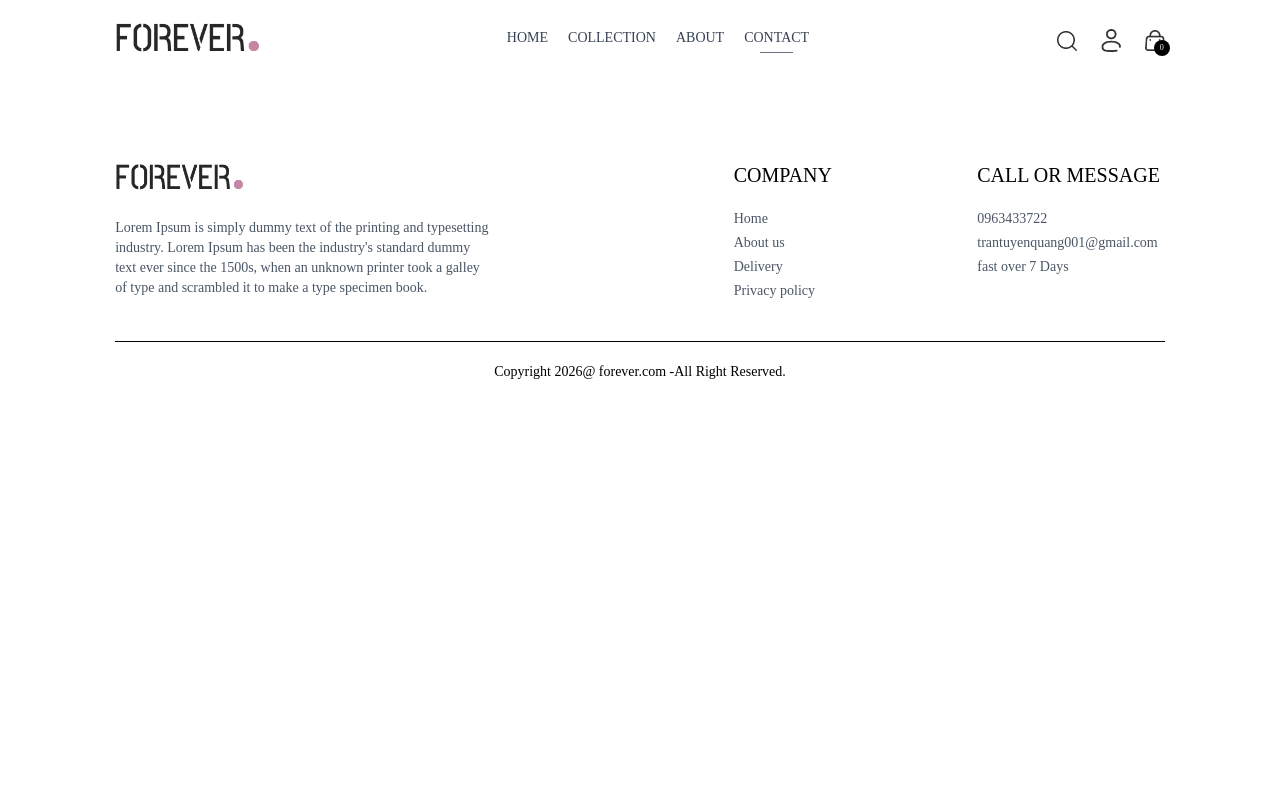
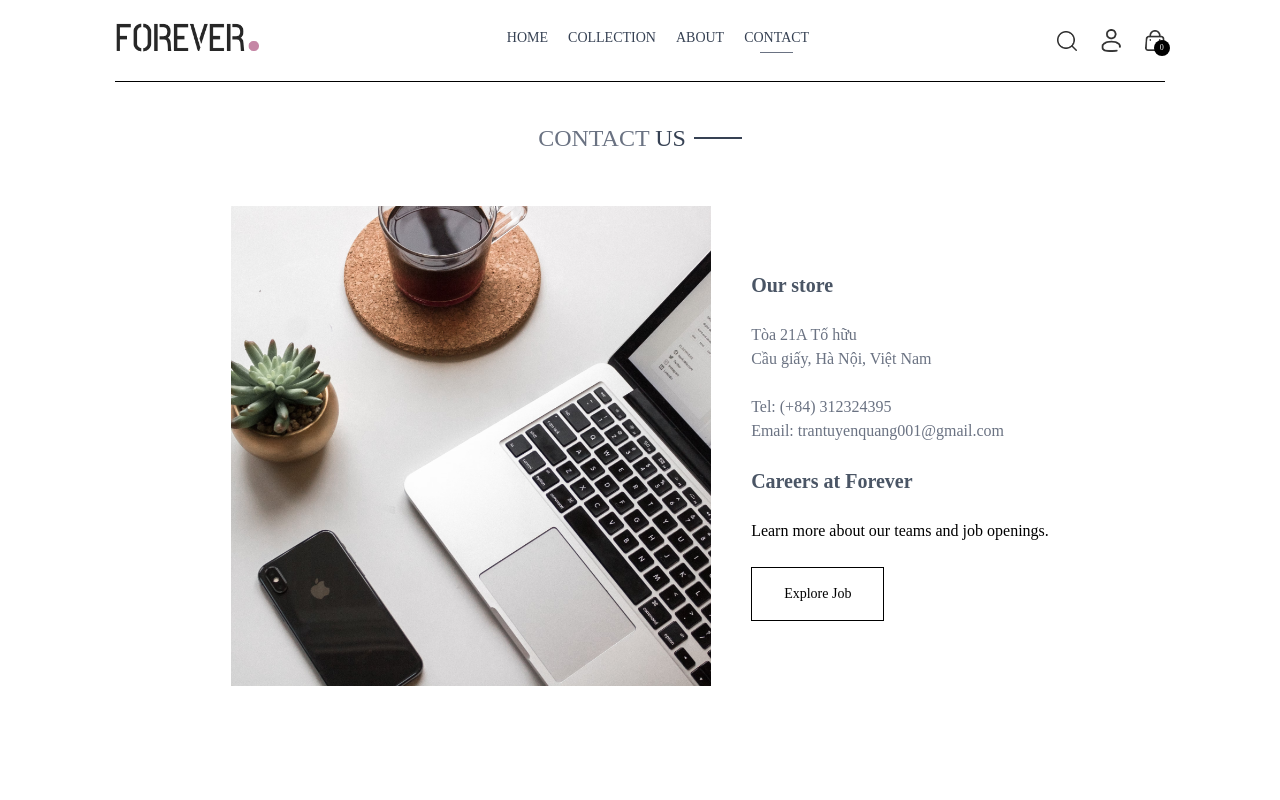
Before and after one commit to quangvu0407/DATN, a React (Vite) app: page /contact in a window 1280 px wide. Shown: the top 800 px of the page. Built offline with nearby package versions, Linux system fonts and the light colour scheme.

Commit message:
create contact

```diff
--- a/src/pages/Contact.jsx
+++ b/src/pages/Contact.jsx
@@ -1,9 +1,28 @@
 import React from 'react'
+import Title from '../components/Title'
+import { assets } from '../assets/assets'
+import NewsletterBox from '../components/Contact/NewsletterBox'
 
 const Contact = () => {
   return (
     <div>
+      <div className='text-center text-2xl pt-10 border-t'>
+        <Title text1={'CONTACT'} text2={'US'} />
+      </div>
 
+      <div className='my-10 flex flex-col justify-center md:flex-row gap-10 mb-28'>
+        <img className='w-full md:max-w-[480px]' src={assets.contact_img} alt='' />
+        <div className='flex flex-col justify-center items-start gap-6'>
+          <p className='font-semibold text-xl text-gray-600'>Our store</p>
+          <p className='text-gray-500'>Tòa 21A Tố hữu <br />Cầu giấy, Hà Nội, Việt Nam</p>
+          <p className='text-gray-500'>Tel: (+84) 312324395 <br /> Email: trantuyenquang001@gmail.com</p>
+          <p className='font-semibold text-xl text-gray-600'>Careers at Forever</p>
+          <p>Learn more about our teams and job openings.</p>
+          <button className='border border-black px-8 py-4 text-sm hover:bg-black hover:text-white transition-all duration-500'>Explore Job</button>
+        </div>
+      </div>
+
+      <NewsletterBox />
     </div>
   )
 }
```
